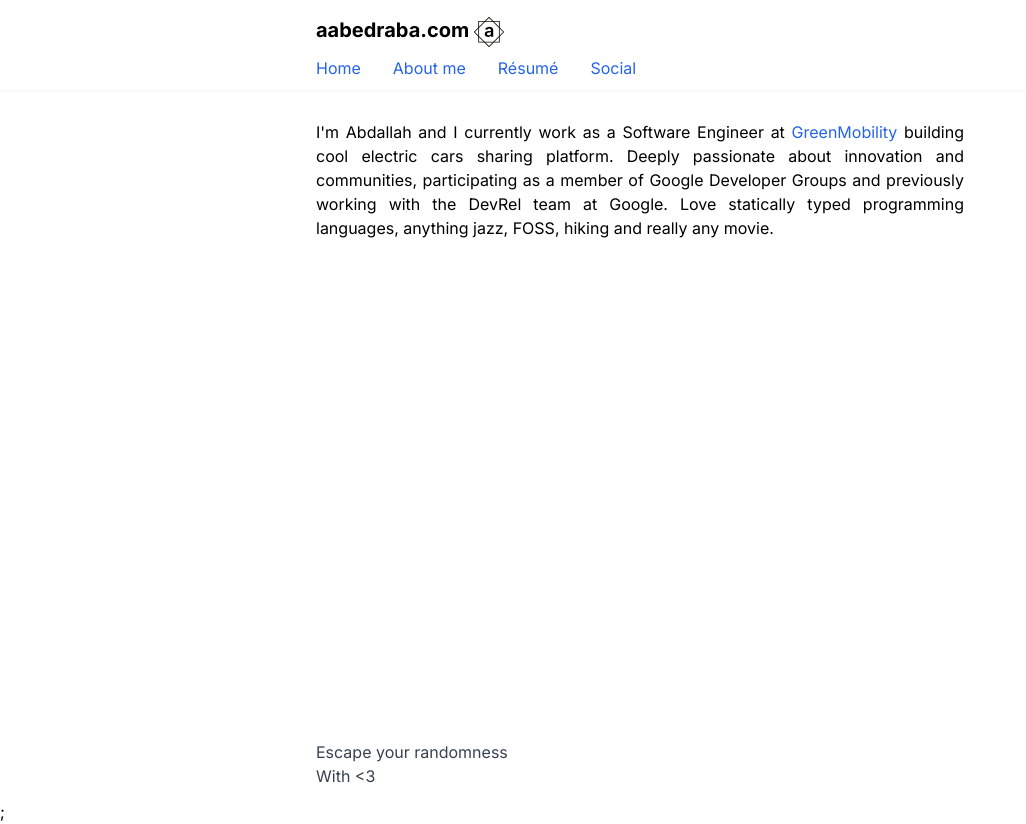
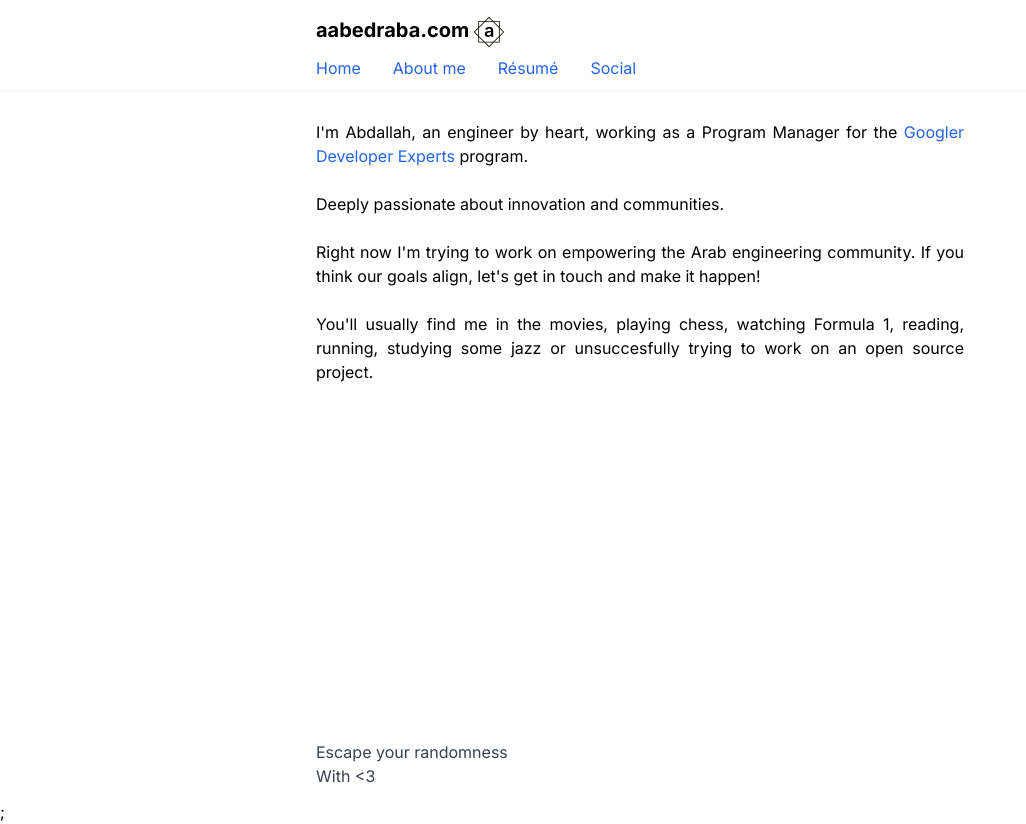
Before and after one commit to aabedraba/dotcom, a Next.js app: page /about in a window 1280 px wide. Shown: the whole page, without its empty margins (0-1026 px from the left). Built offline with nearby package versions, Linux system fonts and the light colour scheme.

Commit message:
update description

```diff
--- a/pages/about.tsx
+++ b/pages/about.tsx
@@ -3,15 +3,28 @@ import { Layout } from "../components/Layout";
 const About = () => {
   return (
     <Layout>
-      <p className="text-justify">
-        I'm Abdallah and I currently work as a Software Engineer at{" "}
-        <a href="https://www.greenmobility.com/dk/en/">GreenMobility</a>{" "}
-        building cool electric cars sharing platform. Deeply passionate about
-        innovation and communities, participating as a member of Google
-        Developer Groups and previously working with the DevRel team at Google.
-        Love statically typed programming languages, anything jazz, FOSS, hiking
-        and really any movie.
-      </p>
+      <div className="text-justify yay-div-for-everything!">
+        I'm Abdallah, an engineer by heart, working as a Program Manager for the{" "}
+        <a href="https://developers.google.com/community/experts">
+          Googler Developer Experts
+        </a>{" "}
+        program.
+        <br className="yes! brrr brrr"></br>
+        <br></br>
+        Deeply passionate about innovation and communities.
+        <br></br>
+        <br></br>
+        Right now I'm trying to work on empowering the Arab engineering
+        community. If you think our goals align, let's get in touch and make it
+        happen!
+        <br></br>
+        <br></br>
+        You'll usually find me in the movies, playing chess, watching Formula 1,
+        reading, running, studying some jazz or unsuccesfully trying to work on
+        an open source project.
+        <br></br>
+        <br></br>
+      </div>
     </Layout>
   );
 };
```
